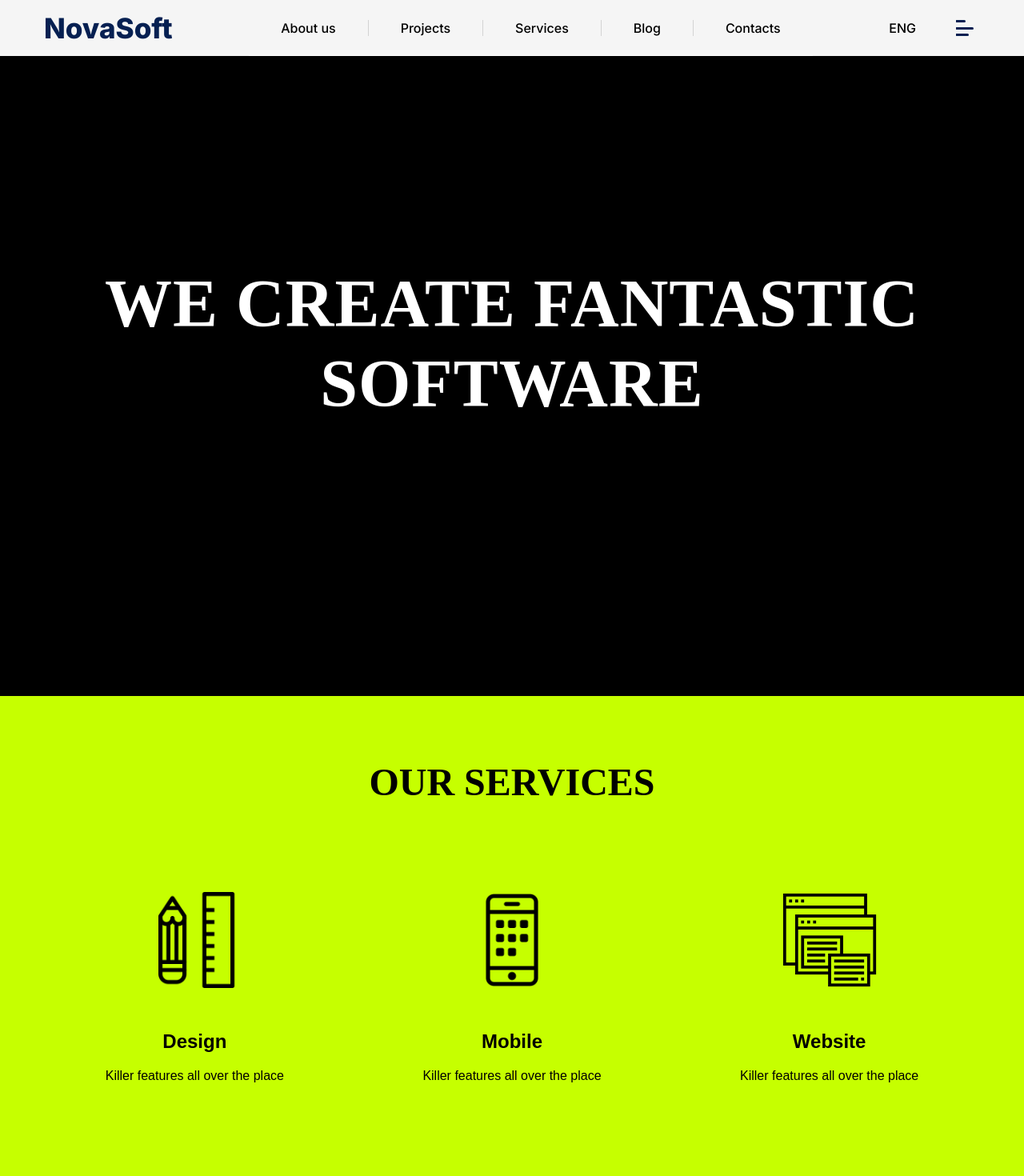
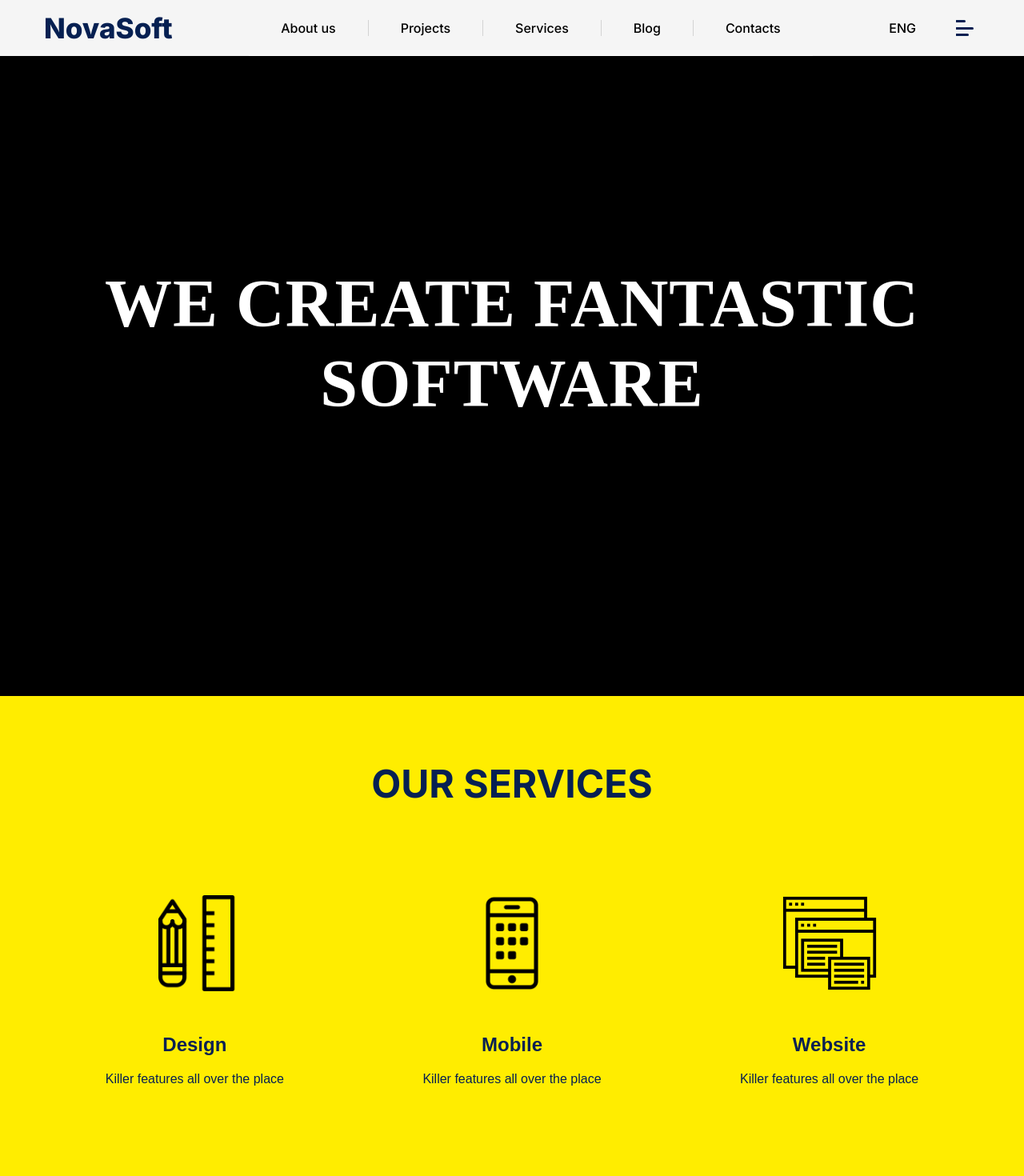
Before and after one commit to IsrailovSardor/NovaSoft, a React (Create React App) app: page / in a window 1280 px wide. Shown: the top 1470 px of the page at 80% size. Built offline with nearby package versions, Linux system fonts and the light colour scheme.

Commit message:
feature/removed_opacity_of_roadmap_title

```diff
--- a/src/components/roadmap/Roadmap.jsx
+++ b/src/components/roadmap/Roadmap.jsx
@@ -30,7 +30,7 @@ const items = [
 const Roadmap = () => {
     const id = useId()
     const [entered, setEntered] = useState(true)
-    const [titleActive, setTitleActive] = useState(true)
+
     return (
         <section className={`roadmap ${entered ? 'dark' : ''}`}>
             <Parallax onExit={() => {
@@ -52,18 +52,12 @@ const Roadmap = () => {
                         </Parallax>
                     </div>
                     <Parallax speed={-60}
-
+                              opacity={[1, 0]}
                     >
-                        <h1 className={titleActive ? 'active' : ''}>
+                        <h1>
                             Roadmap
                         </h1>
                     </Parallax>
-                    <Parallax onEnter={() => {
-                                  setTitleActive(false)
-                              }}
-                              onExit={() => {
-                                  setTitleActive(true)
-                              }}>
                         {
                             items.map((item, index) =>
                                 <div key={`${id}__${item.title}__${index}`}
@@ -86,7 +80,6 @@ const Roadmap = () => {
                                 </div>
                             )
                         }
-                    </Parallax>
                 </div>
             </Parallax>
         </section>
--- a/src/components/roadmap/roadmap.scss
+++ b/src/components/roadmap/roadmap.scss
@@ -24,13 +24,8 @@
       font-size: 100px;
       letter-spacing: 5px;
       font-family: Inter, sans-serif;
-      background-color: $green;
+      //background-color: $green;
       padding: 10px;
-      opacity: 0;
-      transition: 1s;
-      &.active{
-        opacity: 1;
-      }
     }
     .back-wrapper {
       position: absolute;
--- a/src/components/services/services.scss
+++ b/src/components/services/services.scss
@@ -1,6 +1,9 @@
+@import "../../vars";
+
 .services{
-  background-color: #c6ff00;
-  color: black;
+  background-color: $green;
+  color: $primary;
+  font-family: Inter, sans-serif;
   .container{
     .services__list{
       display: grid;
--- a/src/components/services/servicesItem/servicesItem.scss
+++ b/src/components/services/servicesItem/servicesItem.scss
@@ -1,6 +1,8 @@
+@import "../../../vars";
+
 .servicesItem{
   display: block;
-  color: black;
+  color: $primary;
   max-width: 100%;
   padding-bottom: 40px;
   position: relative;
```
